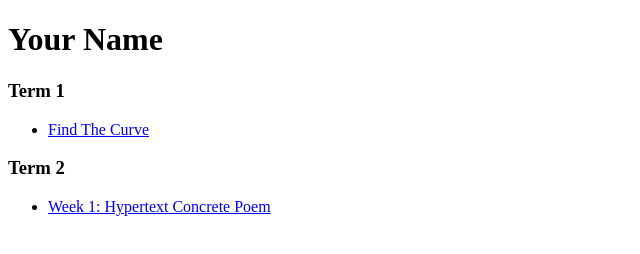
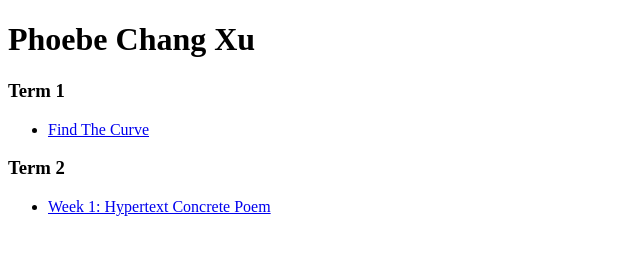
Before and after one commit to shrimpxu/wcc-portfolio, a plain HTML site: page index.html in a window 1280 px wide. Shown: the whole page, without its empty margins (0-640 px from the left). Drawn offline with Linux system fonts and the light colour scheme.

Commit message:
Update index.html

```diff
--- a/index.html
+++ b/index.html
@@ -11,7 +11,7 @@
         <!--This week we are keeping things very simple, please do not add anything extra, no CSS styling etc.-->
 
         <!--Change to your full name below-->
-        <h1>Your Name</h1>
+        <h1>Phoebe Chang Xu</h1>
 
         <h3>Term 1</h3>
 
```
